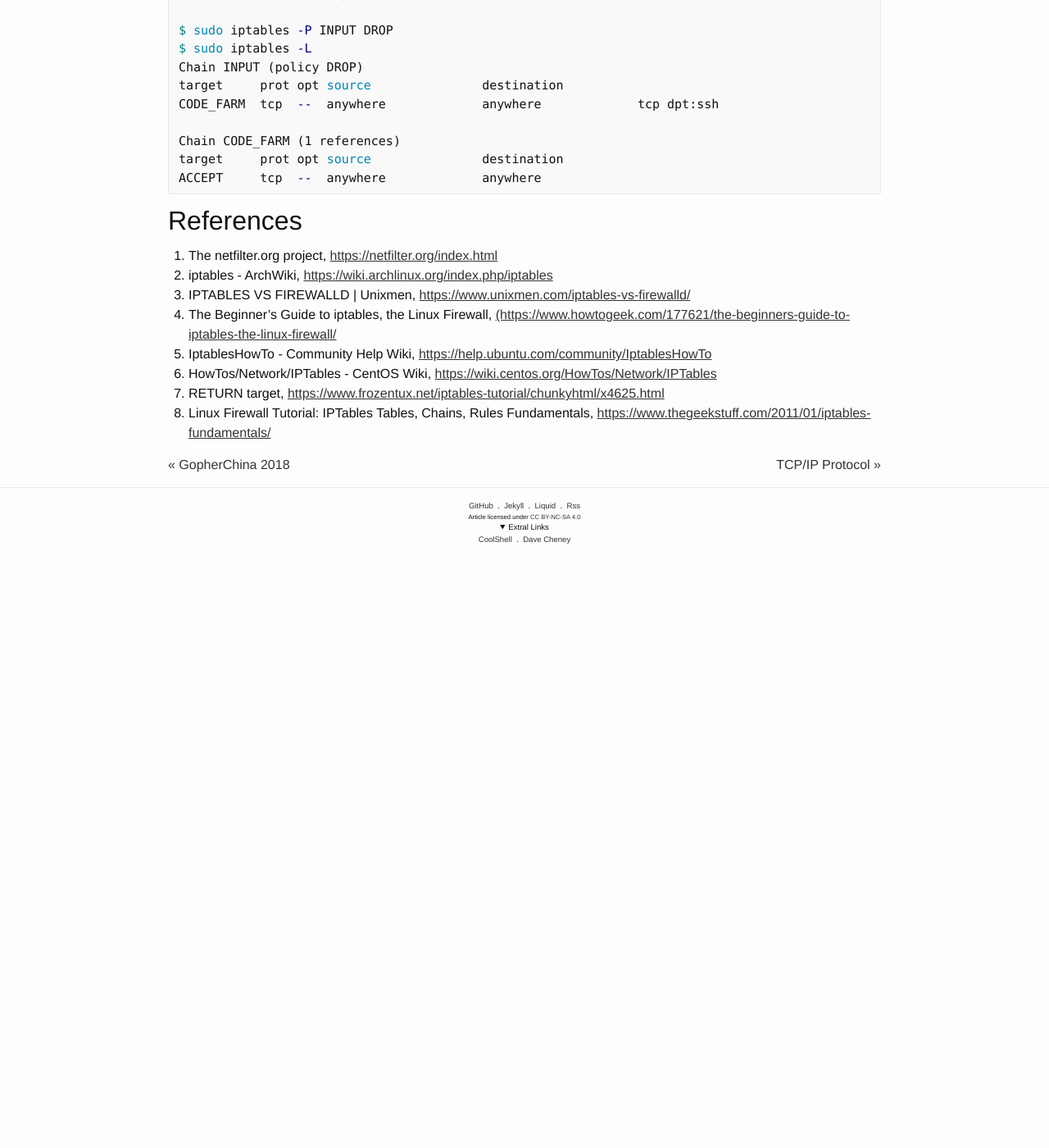
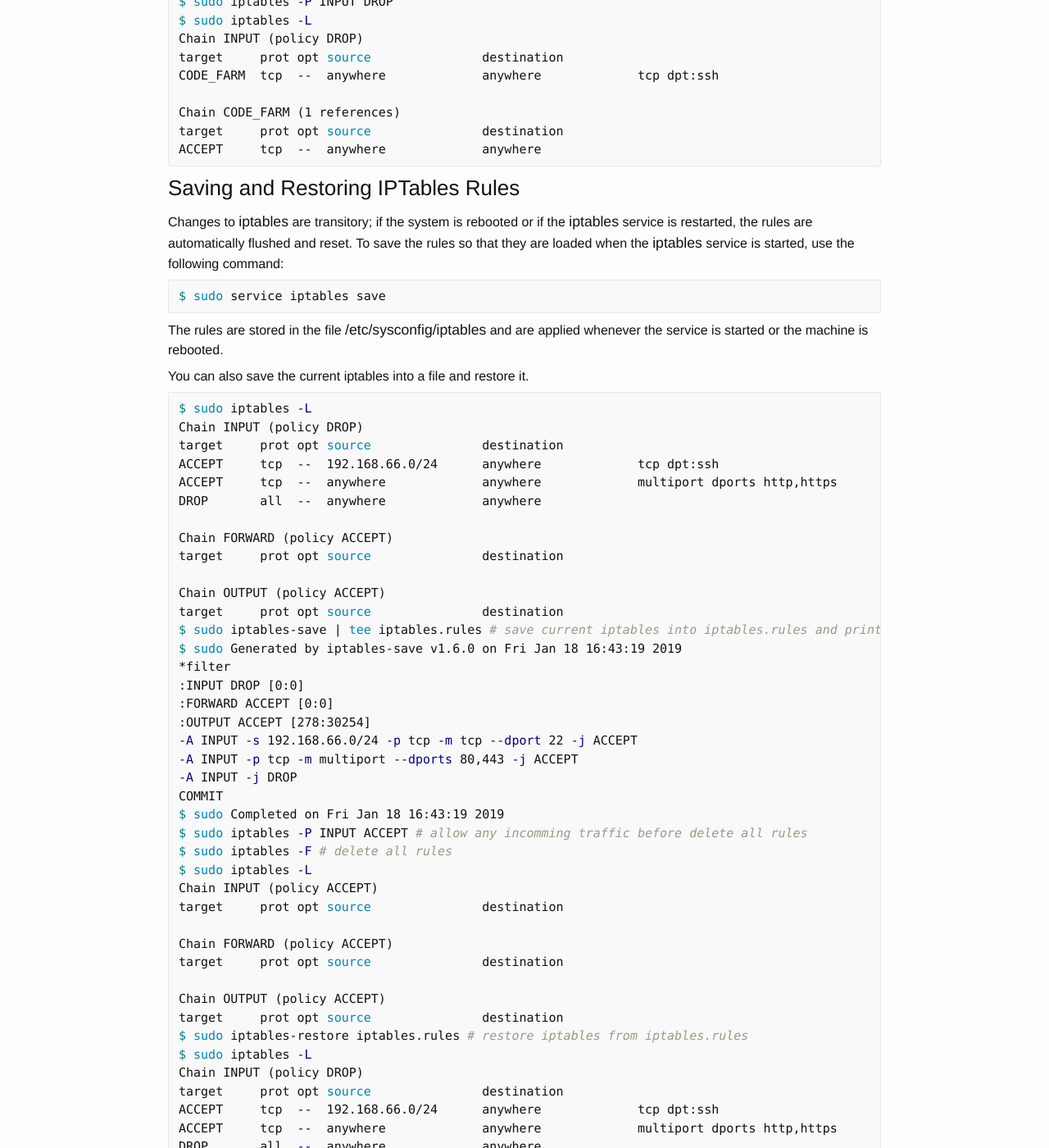
Before and after one commit to ousiax/ousiax.github.io, a Jekyll site: the page built from _posts/2018-04-20-firewall-netfilter-iptables.md, in a window 1280 px wide and 1400 px high, scrolled down 9755 px. Shown: the whole window at 82% size. Built offline with Jekyll 4.4.1, drawn with Linux system fonts in a browser that asks for light colours; before the commit the page ends 10435 px from its top, so only the background shows below that; some of the changed text lies outside the part shown.

Commit message:
Update 2018-04-20-firewall-netfilter-iptables.md

````diff
--- a/_posts/2018-04-20-firewall-netfilter-iptables.md
+++ b/_posts/2018-04-20-firewall-netfilter-iptables.md
@@ -251,6 +251,11 @@ Now, let's allow all incomming web traffic
 $ sudo iptables -A INPUT -p tcp --dport http -j ACCEPT
 $ sudo iptables -A INPUT -p tcp --dport https -j ACCEPT
 ```
+or
+
+```sh
+$ sudo iptables -A INPUT -p tcp -m multiport --dports http,https -j ACCEPT
+```
 
 Checking our rules, we have
 
@@ -329,14 +334,6 @@ DROP       icmp --  anywhere             anywhere             icmp echo-request
 $ ping www.codefarm.me
 PING www.codefarm.me (104.27.162.235) 56(84) bytes of data.
 ping: sendmsg: Operation not permitted
-```
-
-```sh
-$ sudo iptables -A INPUT -p icmp --icmp-type 8 -j DROP
-$ sudo iptables -L
-Chain INPUT (policy ACCEPT)
-target     prot opt source               destination
-DROP       icmp --  anywhere             anywhere             icmp echo-request
 ```
 
 #### Blocking MongoDB from outside attach
@@ -423,6 +420,68 @@ target     prot opt source               destination
 ACCEPT     tcp  --  anywhere             anywhere
 ```
 
+### Saving and Restoring IPTables Rules
+
+Changes to **iptables** are transitory; if the system is rebooted or if the **iptables** service is restarted, the rules are automatically flushed and reset. To save the rules so that they are loaded when the **iptables** service is started, use the following command:
+
+```sh
+$ sudo service iptables save
+```
+
+The rules are stored in the file **/etc/sysconfig/iptables** and are applied whenever the service is started or the machine is rebooted.
+
+You can also save the current iptables into a file and restore it.
+
+```sh
+$ sudo iptables -L
+Chain INPUT (policy DROP)
+target     prot opt source               destination
+ACCEPT     tcp  --  192.168.66.0/24      anywhere             tcp dpt:ssh
+ACCEPT     tcp  --  anywhere             anywhere             multiport dports http,https
+DROP       all  --  anywhere             anywhere
+
+Chain FORWARD (policy ACCEPT)
+target     prot opt source               destination
+
+Chain OUTPUT (policy ACCEPT)
+target     prot opt source               destination
+$ sudo iptables-save | tee iptables.rules # save current iptables into iptables.rules and print to standard output
+$ sudo Generated by iptables-save v1.6.0 on Fri Jan 18 16:43:19 2019
+*filter
+:INPUT DROP [0:0]
+:FORWARD ACCEPT [0:0]
+:OUTPUT ACCEPT [278:30254]
+-A INPUT -s 192.168.66.0/24 -p tcp -m tcp --dport 22 -j ACCEPT
+-A INPUT -p tcp -m multiport --dports 80,443 -j ACCEPT
+-A INPUT -j DROP
+COMMIT
+$ sudo Completed on Fri Jan 18 16:43:19 2019
+$ sudo iptables -P INPUT ACCEPT # allow any incomming traffic before delete all rules
+$ sudo iptables -F # delete all rules
+$ sudo iptables -L
+Chain INPUT (policy ACCEPT)
+target     prot opt source               destination
+
+Chain FORWARD (policy ACCEPT)
+target     prot opt source               destination
+
+Chain OUTPUT (policy ACCEPT)
+target     prot opt source               destination
+$ sudo iptables-restore iptables.rules # restore iptables from iptables.rules
+$ sudo iptables -L
+Chain INPUT (policy DROP)
+target     prot opt source               destination
+ACCEPT     tcp  --  192.168.66.0/24      anywhere             tcp dpt:ssh
+ACCEPT     tcp  --  anywhere             anywhere             multiport dports http,https
+DROP       all  --  anywhere             anywhere
+
+Chain FORWARD (policy ACCEPT)
+target     prot opt source               destination
+
+Chain OUTPUT (policy ACCEPT)
+target     prot opt source               destination
+```
+
 ## References
 
 1. The netfilter.org project, [https://netfilter.org/index.html](https://netfilter.org/index.html)
````
